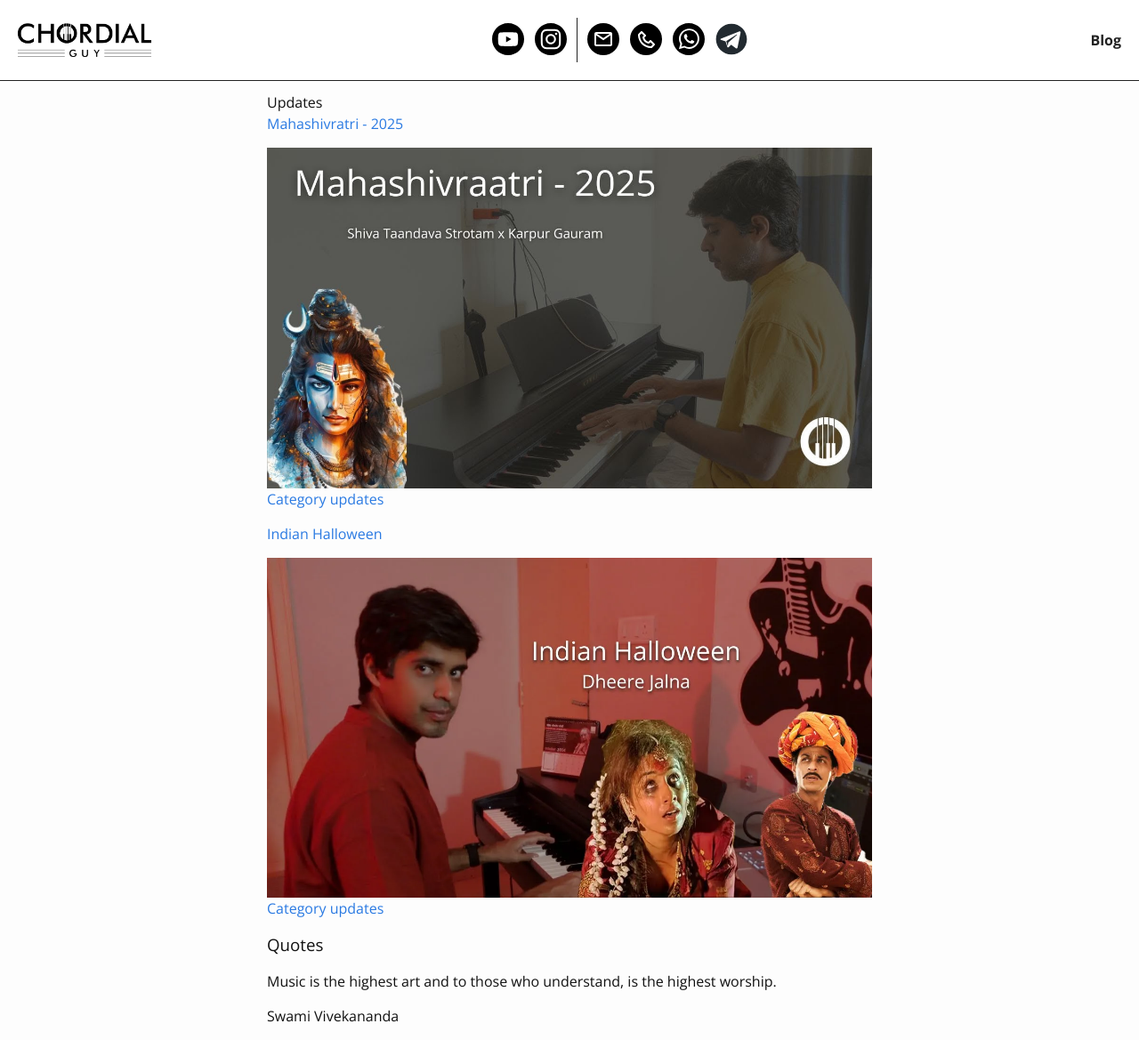
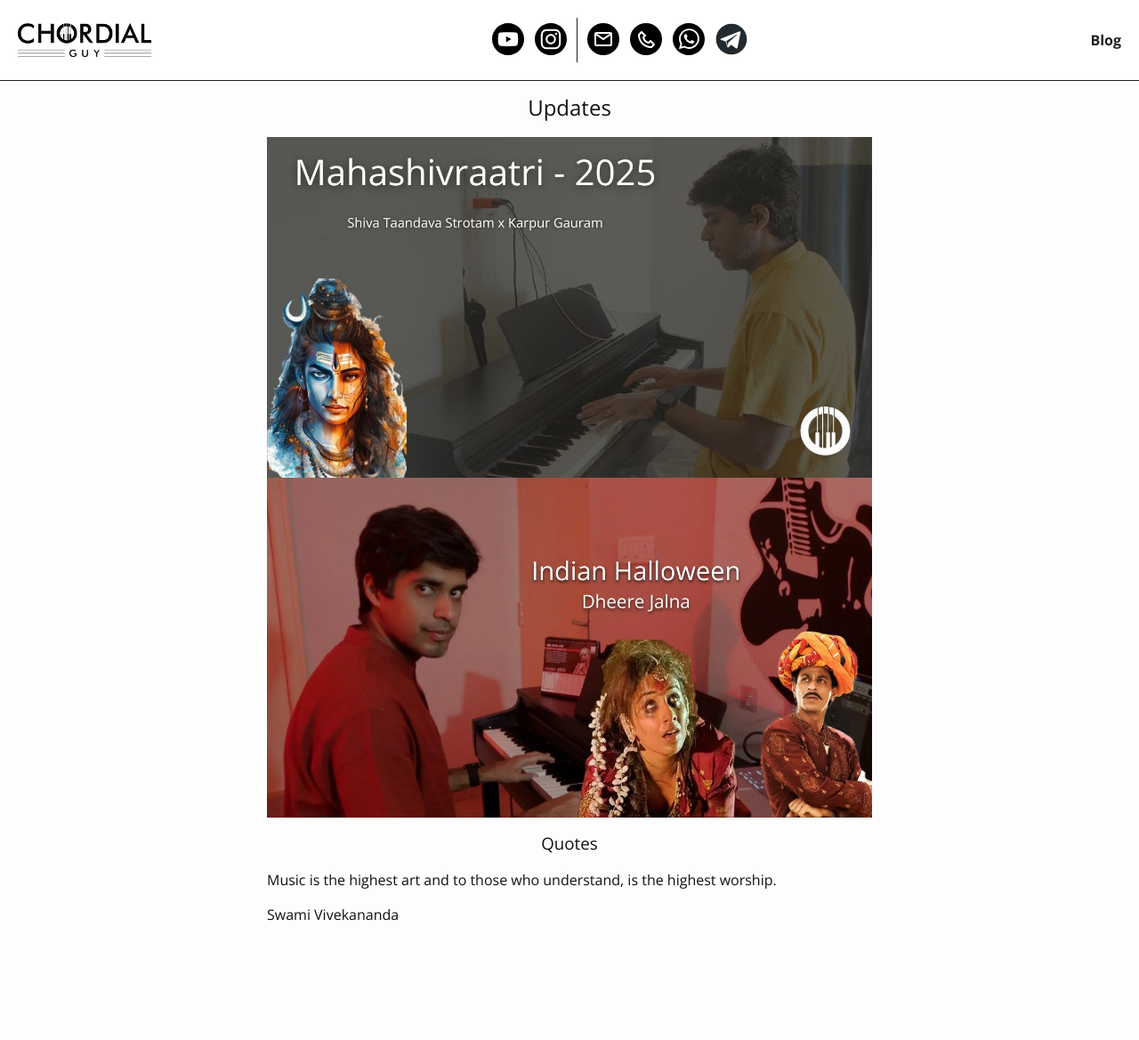
Before and after one commit to chordialguy/chordialguy.github.io, a Jekyll site: the page built from docs/index.html, in a window 1280 px wide and 1169 px high. Shown: the whole window at 89% size. Built offline with Jekyll 4.4.1, drawn with Linux system fonts in a browser that asks for light colours.

Commit message:
Updates image hover state and minor style changes

```diff
--- a/docs/_includes/updates.html
+++ b/docs/_includes/updates.html
@@ -1,13 +1,11 @@
 <div class="wrapper">
     <div class="content">
-    Updates
-    <ul>
+    <h2>Updates</h3>
+    <ul class="updates-list">
         {% for post in site.categories.updates %}
           <li>
             <a href="{{ post.link }}" target="_blank">
-                <p>{{ post.title }}</p>
                 <img src="/assets/post-images/{{ post.image }}" alt="{{ post.title }}" />
-                <p>Category {{ post.categories }}</p>
             </a>
           </li>
         {% endfor %}
--- a/docs/_sass/_base.scss
+++ b/docs/_sass/_base.scss
@@ -102,6 +102,7 @@
  */
 h1, h2, h3, h4, h5, h6 {
   font-weight: $base-font-weight;
+  text-align: center;
 }
 
 
--- a/docs/_sass/_common.scss
+++ b/docs/_sass/_common.scss
@@ -1,3 +1,6 @@
 .main-content {
     margin-top: 12px;
+    @include tablet {
+        padding-bottom: 70px;
+    }
 }
--- a/docs/_sass/_header.scss
+++ b/docs/_sass/_header.scss
@@ -7,6 +7,7 @@
     background-color: #fff;
     position: sticky;
     top: 0;
+    z-index: 1;
     > .logo-large {
         > a {
             display: block;
--- /dev/null
+++ b/docs/_sass/_updates.scss
@@ -0,0 +1,20 @@
+.updates-list {
+    > li > a {
+        display: block;
+        position: relative;
+        > img {
+            display: block;
+        }
+        &:hover {
+            &:before {
+                content: '';
+                position: absolute;
+                top: 0;
+                left: 0;
+                width: 100%;
+                height: 100%;
+                background: rgba(255, 0, 0, 0.1);
+            }
+        }
+    }
+}
--- a/docs/assets/main.scss
+++ b/docs/assets/main.scss
@@ -9,4 +9,5 @@
 @import "common";
 @import "social";
 @import "home";
+@import "updates";
 @import "footer";
```
